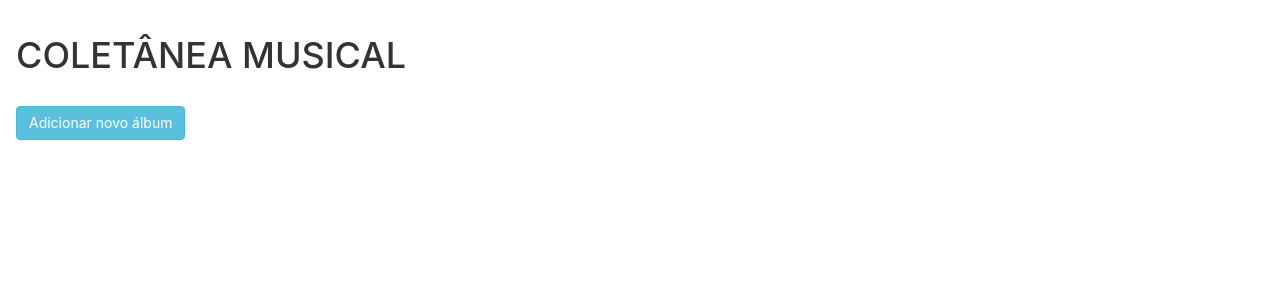
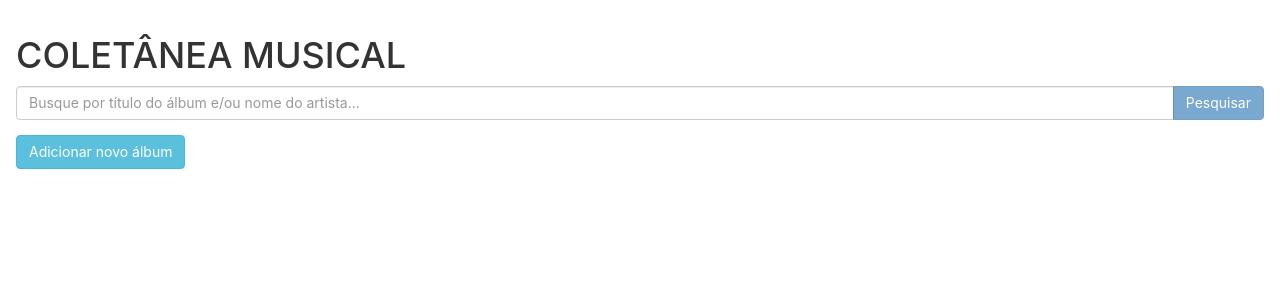
Before and after one commit to pgcalixto/music-album-web-app, a React (Create React App) app in the folder client/: page / in a window 1280 px wide. Shown: the top 300 px of the page. Built offline with nearby package versions, Linux system fonts and the light colour scheme; no server answers.

Commit message:
Add search results page and search form in Home

```diff
--- a/client/src/containers/Home.js
+++ b/client/src/containers/Home.js
@@ -1,5 +1,5 @@
 import React, { Component } from 'react';
-import { Button } from 'react-bootstrap';
+import { Button, FormControl, FormGroup, InputGroup } from 'react-bootstrap';
 import Albums from '../components/Albums';
 import Collections from '../components/Collections';
 
@@ -7,10 +7,27 @@ import './Home.css';
 
 export default class Home extends Component {
 
-  state = {
-    albums: null,
-    collections: null
-  };
+  constructor(props) {
+    super(props);
+    this.state = {
+      albums: null,
+      collections: null,
+      searchText: ''
+    };
+    this.handleChange = this.handleChange.bind(this);
+    this.submitSearch = this.submitSearch.bind(this);
+  }
+
+  handleChange(event) {
+    this.setState({
+      [event.target.id]: event.target.value
+    });
+  }
+
+  submitSearch(event) {
+    event.preventDefault();
+    this.props.history.push('/search/' + this.state.searchText);
+  }
 
   async renderAlbums() {
     // TODO check for fetch() and json() errors
@@ -41,7 +58,27 @@ export default class Home extends Component {
         <h1>
           {`COLETÂNEA MUSICAL`}
         </h1>
-        <br />
+        <form onSubmit={this.submitSearch}>
+          <FormGroup controlId="searchText">
+            <InputGroup>
+              <FormControl
+                type="text"
+                value={this.state.searchText}
+                placeholder="Busque por título do álbum e/ou nome do artista..."
+                onChange={this.handleChange}
+              />
+              <InputGroup.Button>
+                <Button
+                  bsStyle="primary"
+                  type="submit"
+                  disabled={this.state.searchText === ''}
+                >
+                  Pesquisar
+                </Button>
+              </InputGroup.Button>
+            </InputGroup>
+          </FormGroup>
+        </form>
         { this.state.collections }
         { this.state.albums }
         <Button
--- a/client/src/containers/Main.js
+++ b/client/src/containers/Main.js
@@ -5,6 +5,7 @@ import NewAlbum from './NewAlbum';
 import Album from './Album';
 import Collection from './Collection';
 import CollectionAddAlbums from './CollectionAddAlbums';
+import SearchResults from './SearchResults';
 
 export default class Main extends Component {
   render() {
@@ -18,6 +19,7 @@ export default class Main extends Component {
             component={Collection}/>
           <Route path='/collections/:collection_id/add-albums'
             component={CollectionAddAlbums}/>
+          <Route path='/search/:searchText' component={SearchResults}/>
         </Switch>
       </main>
     )
--- /dev/null
+++ b/client/src/containers/SearchResults.css
@@ -0,0 +1,5 @@
+
+.SearchResultsGrid {
+  margin: auto;
+  max-width: 600px;
+}
--- /dev/null
+++ b/client/src/containers/SearchResults.js
@@ -0,0 +1,40 @@
+import React, { Component } from 'react';
+import { Grid } from 'react-bootstrap';
+import Albums from '../components/Albums';
+
+import './SearchResults.css';
+
+export default class SearchResults extends Component {
+
+  constructor(props) {
+    super(props);
+    this.state = {
+      albums: null,
+    };
+  }
+
+  async renderAlbums() {
+    // TODO check for fetch() and json() errors
+    const searchText = this.props.match.params.searchText;
+    const response = await fetch('/albumsByName/' + searchText);
+    const albumList = await response.json();
+
+    var albums = <Albums albums={albumList} />;
+    this.setState({ albums: albums });
+  }
+
+  componentDidMount() {
+    this.renderAlbums();
+  }
+
+  render() {
+    return (
+      <Grid className="SearchResultsGrid">
+        <h3>
+          {`Resultados da busca`}
+        </h3>
+        { this.state.albums }
+      </Grid>
+    );
+  }
+}
```
